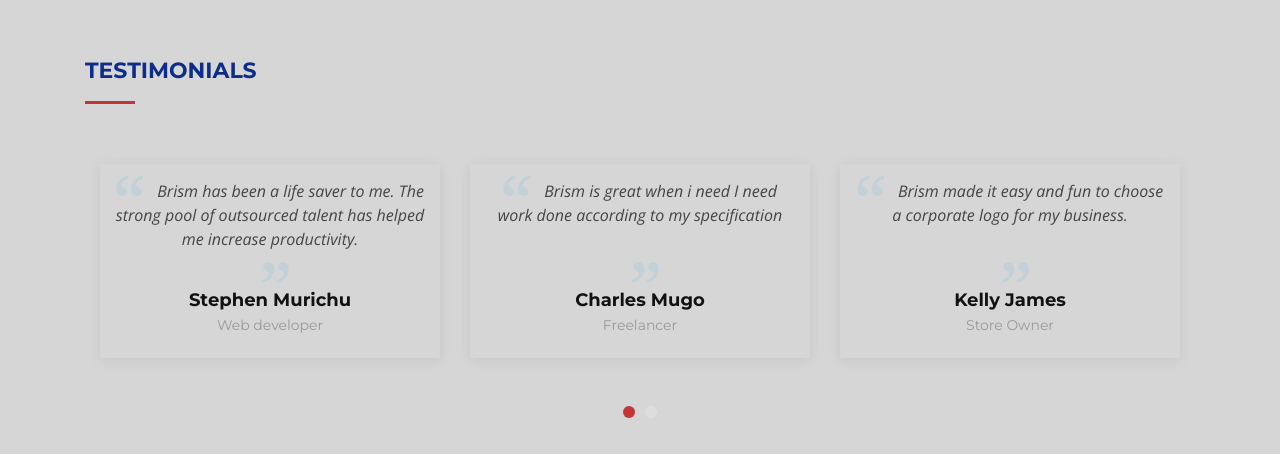
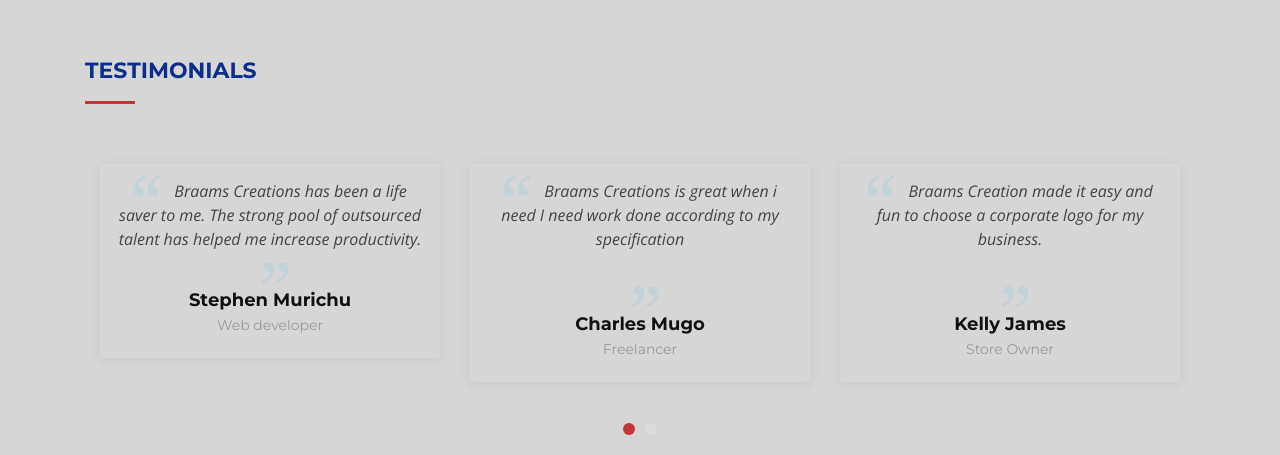
Before and after one commit to munuhee/brism-brands, a Django app: template home/templates/home/home.html in a window 1280 px wide. Shown: the part 2122-2577 px from the top of the page. Run offline with Django 3.2, Linux system fonts and the light colour scheme; the template is opened without the code that fills it, so the values that code supplies are empty; some libraries are stand-ins or nearby versions.

Commit message:
Update home.html

```diff
--- a/home/templates/home/home.html
+++ b/home/templates/home/home.html
@@ -267,7 +267,7 @@
 
                     <div class="testimonial-item">
                         <p>
-                            <img src="{% static 'img/quote-sign-left.png'%}" class="quote-sign-left" alt=""> Brism has been a life saver to me. The strong pool of outsourced talent has helped me increase productivity.<br>
+                            <img src="{% static 'img/quote-sign-left.png'%}" class="quote-sign-left" alt=""> Braams Creations has been a life saver to me. The strong pool of outsourced talent has helped me increase productivity.<br>
                             <img src="{% static 'img/quote-sign-right.png'%}" class="quote-sign-right" alt="">
                         </p>
                         <h3>Stephen Murichu</h3>
@@ -277,7 +277,7 @@
 
                     <div class="testimonial-item">
                         <p>
-                            <img src="{% static 'img/quote-sign-left.png'%}" class="quote-sign-left" alt=""> Brism is great when i need I need work done according to my specification<br><br>
+                            <img src="{% static 'img/quote-sign-left.png'%}" class="quote-sign-left" alt=""> Braams Creations is great when i need I need work done according to my specification<br><br>
                             <img src="{% static 'img/quote-sign-right.png'%}" class="quote-sign-right" alt="">
                         </p>
                         <h3>Charles Mugo</h3>
@@ -287,7 +287,7 @@
 
                     <div class="testimonial-item">
                         <p>
-                            <img src="{% static 'img/quote-sign-left.png'%}" class="quote-sign-left" alt=""> Brism made it easy and fun to choose a corporate logo for my business.<br><br>
+                            <img src="{% static 'img/quote-sign-left.png'%}" class="quote-sign-left" alt=""> Braams Creation made it easy and fun to choose a corporate logo for my business.<br><br>
                             <img src="{% static 'img/quote-sign-right.png'%}" class="quote-sign-right" alt="">
                         </p>
                         <h3>Kelly James</h3>
@@ -297,7 +297,7 @@
 
                     <div class="testimonial-item">
                         <p>
-                            <img src="{% static 'img/quote-sign-left.png'%}" class="quote-sign-left" alt=""> I am amazed by the quality of products made at Brism.<br><br><br>
+                            <img src="{% static 'img/quote-sign-left.png'%}" class="quote-sign-left" alt=""> I am amazed by the quality of products made at Braams Creation.<br><br><br>
                             <img src="{% static 'img/quote-sign-right.png'%}" class="quote-sign-right" alt="">
                         </p>
                         <h3>Crystal Magicals</h3>
```
